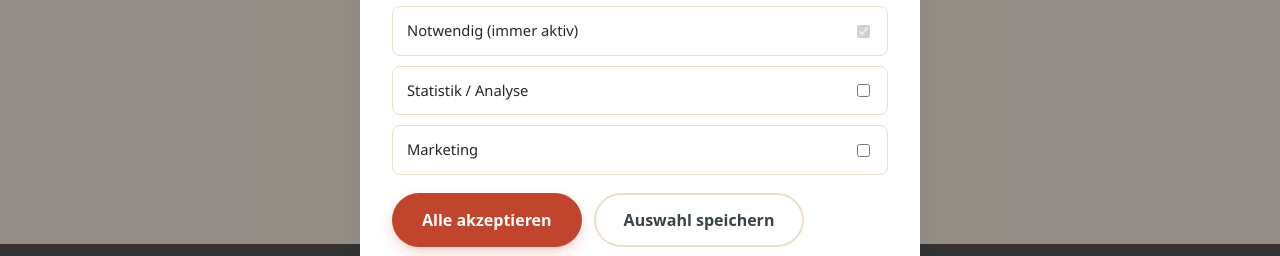
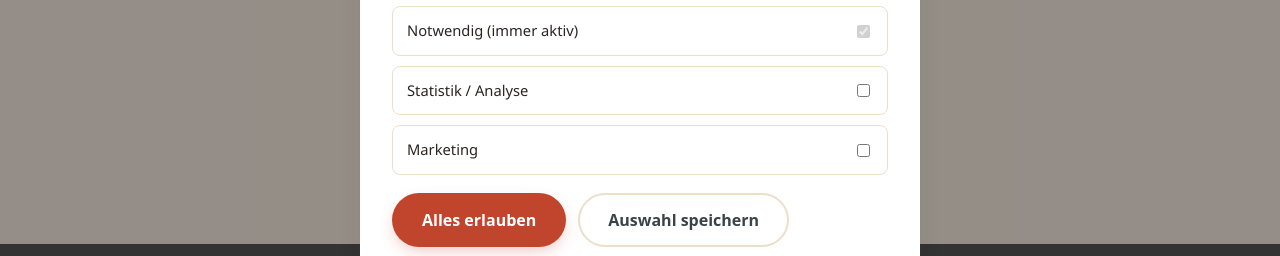
Before and after one commit to blackmarketing2026/blog.pelzino.de, a plain HTML site: page 401.html in a window 1280 px wide. Shown: the part 415-671 px from the top of the page. Drawn offline with Linux system fonts and the light colour scheme.

Commit message:
Cookie-Consent-Button-Text von "Alle akzeptieren" zu "Alles erlauben" ändern
Co-Authored-By: Claude Sonnet 5 <noreply@anthropic.com>

```diff
--- a/401.html
+++ b/401.html
@@ -97,7 +97,7 @@
       <label class="cookie-option"><span>Marketing</span><input type="checkbox" id="consentMarketing" /></label>
     </div>
     <div class="cookie-actions">
-      <button class="btn btn-primary" data-cookie-accept-all>Alle akzeptieren</button>
+      <button class="btn btn-primary" data-cookie-accept-all>Alles erlauben</button>
       <button class="btn btn-secondary" data-cookie-save>Auswahl speichern</button>
       <button class="btn btn-ghost" data-cookie-necessary-only>Nur notwendige</button>
     </div>
```
Also changed, not shown: 403.html (+1 -1 lines), 404.html (+1 -1 lines), 410.html (+1 -1 lines), 500.html (+1 -1 lines), 503.html (+1 -1 lines), agb.html (+1 -1 lines), blog/hundefutter/index.html (+1 -1 lines), blog/index.html (+1 -1 lines), blog/kategorien.html (+1 -1 lines), blog/katzenfutter/index.html (+1 -1 lines), datenschutz.html (+1 -1 lines), impressum.html (+1 -1 lines), index.html (+1 -1 lines).
